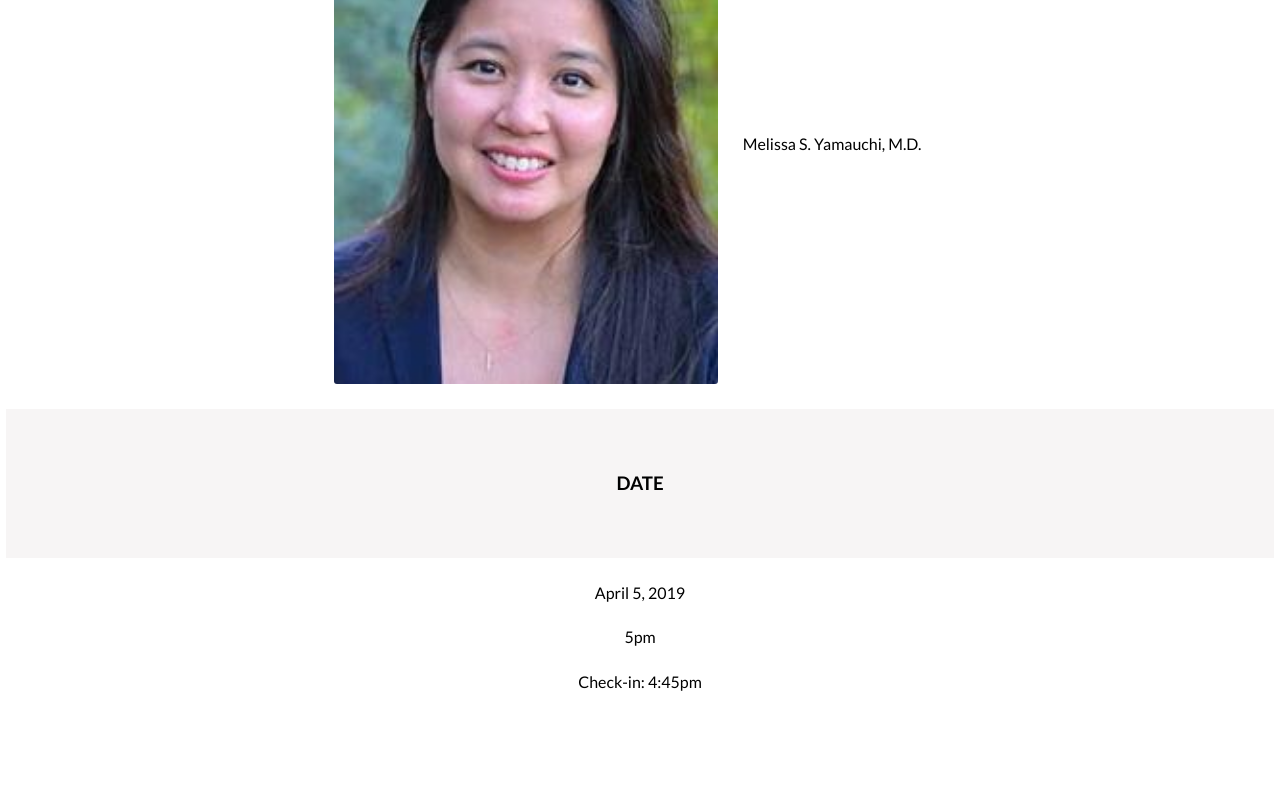
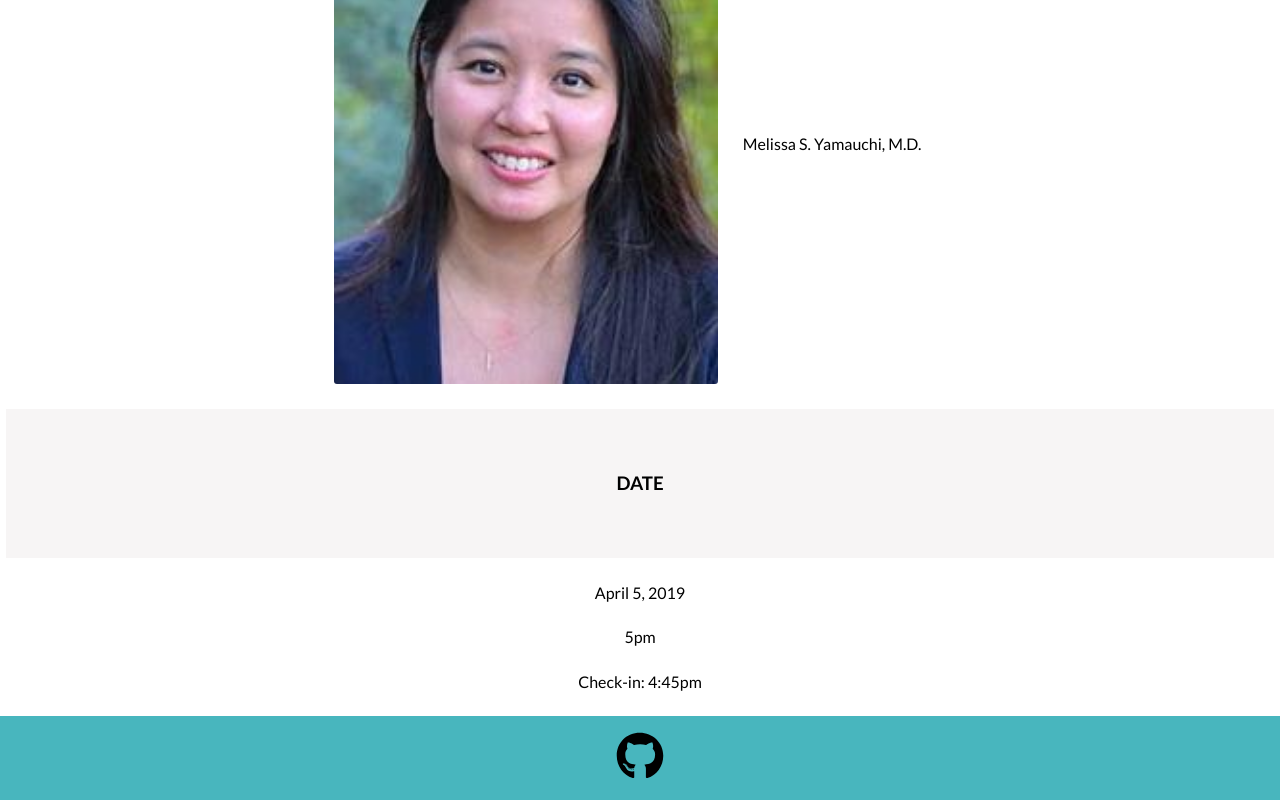
Before and after one commit to healthsparq-hackathon-2019/client, a React (Create React App) app: page / in a window 1280 px wide. Shown: the part 678-1478 px from the top of the page. Before the commit the page ends 1394 px from the top, so only its background shows below. Built offline with nearby package versions, Linux system fonts and the light colour scheme.

Commit message:
Added footer

```diff
--- a/src/App.js
+++ b/src/App.js
@@ -2,11 +2,15 @@ import React, { Component } from 'react';
 import './App.css';
 // import Landing from './components/landing/Landing';
 import Details from './components/details/Details';
+import Footer from './components/footer/Footer';
 
 class App extends Component {
   render() {
     return (
-      <Details />
+      <>
+        <Details />
+        <Footer />
+      </>
     );
   }
 }
--- /dev/null
+++ b/src/components/footer/Footer.js
@@ -0,0 +1,14 @@
+import React from 'react';
+import styles from './Footer.module.css';
+import { FaGithub } from 'react-icons/fa';
+
+export default function Footer(){
+    return(
+        <>
+            <div className={styles.footerBox}>
+                    <a href="https://github.com/healthsparq-hackathon-2019/client"><FaGithub className={styles.githublogo}/></a>
+
+            </div>
+        </>
+    )
+}
--- /dev/null
+++ b/src/components/footer/Footer.module.css
@@ -0,0 +1,10 @@
+.footerBox{
+    background-color: #48b6be;
+    padding: 1em;
+    text-align: center;
+}
+
+.githublogo {
+    font-size: 300%;
+    color: black;
+}
```
